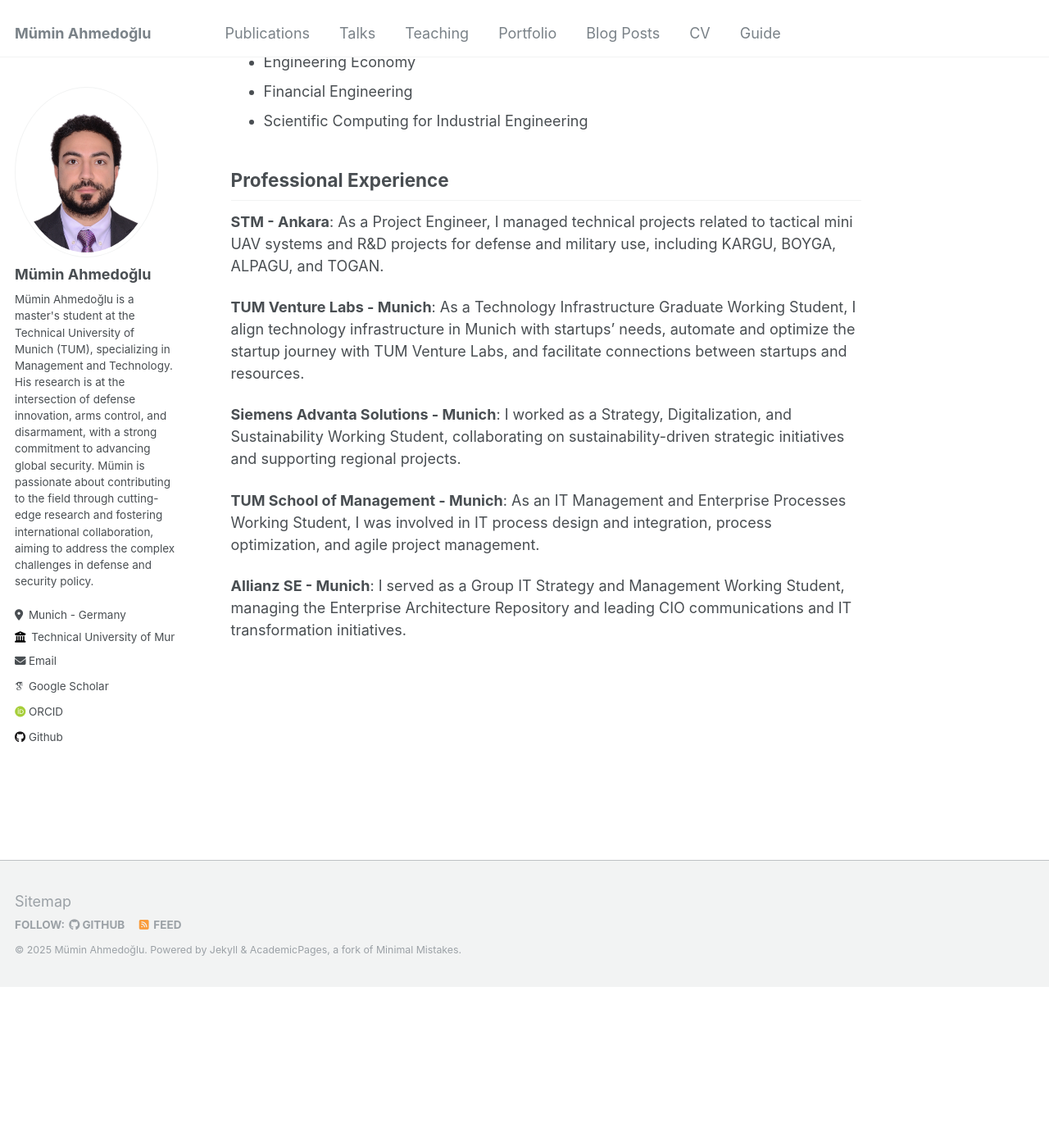
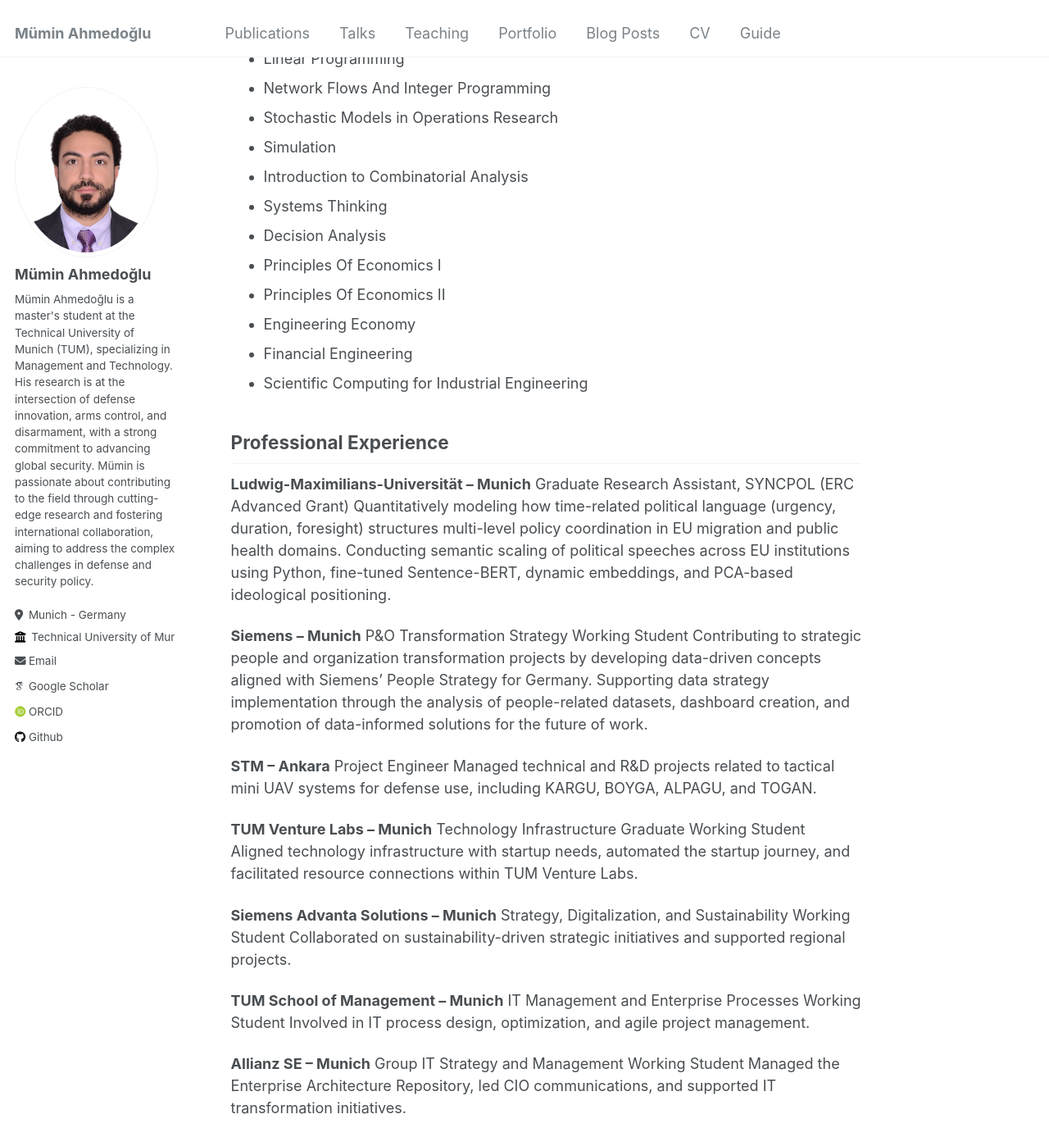
Before and after one commit to ahmedoglu/ahmedoglu.github.io, a Jekyll site: the page built from _pages/about.md, in a window 1280 px wide and 1400 px high, scrolled down 4882 px. Shown: the whole window at 82% size. Built offline with Jekyll 4.4.1, drawn with Linux system fonts in a browser that asks for light colours; some web fonts are replaced; before the commit the page ends 6086 px from its top, so only the background shows below that; some of the changed text lies outside the part shown.

Commit message:
Update about.md

```diff
--- a/_pages/about.md
+++ b/_pages/about.md
@@ -20,6 +20,8 @@ Feel free to explore my work and reach out for possible collaborations or discus
 Current Research Projects
 ======
 - **Defense Innovation and Policy Dynamics**: In collaboration with [Dr. David Angenendt](https://www.ep.mgt.tum.de/en/eoi/team/researchers/dr-david-angenendt/) from TU Munich - School of Management - Chair of Economics of Innovation and [Dr. Alexander Wentland](https://www.sts.sot.tum.de/sts/personen/forschende/alexander-wentland/) from TU Munich - School of Social Sciences and Technology - Department of Science, Technology Society, I am currently developing an empirical model that investigates the dynamics of defense innovation at both country and company levels. This project aims to conceptualize, measure, and understand the economic, political, and technological drivers of innovation in the defense sector, with particular focus on how these factors interact to influence global security policies.
+
+- **Synchronized Politics**: Time, Power, and Policy Coordination in the European Union [(SYNCPOL)](https://www.gsi.uni-muenchen.de/lehreinheiten/ls_ps_eu_integration/forschungamlehrstuhl/erc-grant/index.html): As a Graduate Research Assistant at Ludwig-Maximilians-Universität Munich, I contribute to the ERC Advanced Grant project SYNCPOL: Synchronized Politics – Multiple Times and Political Power, led by [Prof. Klaus H. Goetz](https://www.gsi.uni-muenchen.de/personen/professoren/goetz/index.html). The project investigates how temporal structures—such as urgency, foresight, and sequencing—shape power dynamics and policy coordination across EU institutions. My role focuses on quantitatively modeling how time-related political language influences multi-level governance in the domains of migration and defense. This involves the semantic scaling of political speeches from the European Commission, Parliament, and Council using advanced NLP techniques, including fine-tuned Sentence-BERT models, dynamic embeddings, and PCA-based ideological mapping.
 
 - **From the Periphery to the Centre? Czech and Turkish Ambition in NATO’s Airspace Industry**: In collaboration with [Dr. Bohuslav Pernica](https://www.muni.cz/en/people/161932-bohuslav-pernica), this comparative study assesses the ambitions of Czechia and Turkey within NATO's airspace industry, particularly focusing on their respective military training jets—the L-39 NG and TAI Hürjet. The research explores how each country leverages its industrial base and government support to develop, produce, and export these advanced pilot training jets designed for the 4th–5th generation supersonic Multi Role Combat Aircraft (MRCA). The study includes a detailed analysis of the involvement and strategic support by both governments in these projects, providing insights into how smaller NATO members can influence and integrate into the broader alliance's defense capabilities.
 
@@ -118,12 +120,31 @@ During my studies, I have taken several relevant courses, including:
 
 Professional Experience
 ------
-**STM - Ankara**: As a Project Engineer, I managed technical projects related to tactical mini UAV systems and R&D projects for defense and military use, including KARGU, BOYGA, ALPAGU, and TOGAN.
 
-**TUM Venture Labs - Munich**: As a Technology Infrastructure Graduate Working Student, I align technology infrastructure in Munich with startups' needs, automate and optimize the startup journey with TUM Venture Labs, and facilitate connections between startups and resources.
+**Ludwig-Maximilians-Universität – Munich**
+Graduate Research Assistant, SYNCPOL (ERC Advanced Grant)
+Quantitatively modeling how time-related political language (urgency, duration, foresight) structures multi-level policy coordination in EU migration and public health domains. Conducting semantic scaling of political speeches across EU institutions using Python, fine-tuned Sentence-BERT, dynamic embeddings, and PCA-based ideological positioning.
 
-**Siemens Advanta Solutions - Munich**: I worked as a Strategy, Digitalization, and Sustainability Working Student, collaborating on sustainability-driven strategic initiatives and supporting regional projects.
+**Siemens – Munich**
+P&O Transformation Strategy Working Student
+Contributing to strategic people and organization transformation projects by developing data-driven concepts aligned with Siemens' People Strategy for Germany. Supporting data strategy implementation through the analysis of people-related datasets, dashboard creation, and promotion of data-informed solutions for the future of work.
 
-**TUM School of Management - Munich**: As an IT Management and Enterprise Processes Working Student, I was involved in IT process design and integration, process optimization, and agile project management.
+**STM – Ankara**
+Project Engineer
+Managed technical and R&D projects related to tactical mini UAV systems for defense use, including KARGU, BOYGA, ALPAGU, and TOGAN.
 
-**Allianz SE - Munich**: I served as a Group IT Strategy and Management Working Student, managing the Enterprise Architecture Repository and leading CIO communications and IT transformation initiatives.
+**TUM Venture Labs – Munich**
+Technology Infrastructure Graduate Working Student
+Aligned technology infrastructure with startup needs, automated the startup journey, and facilitated resource connections within TUM Venture Labs.
+
+**Siemens Advanta Solutions – Munich**
+Strategy, Digitalization, and Sustainability Working Student
+Collaborated on sustainability-driven strategic initiatives and supported regional projects.
+
+**TUM School of Management – Munich**
+IT Management and Enterprise Processes Working Student
+Involved in IT process design, optimization, and agile project management.
+
+**Allianz SE – Munich**
+Group IT Strategy and Management Working Student
+Managed the Enterprise Architecture Repository, led CIO communications, and supported IT transformation initiatives.
```
